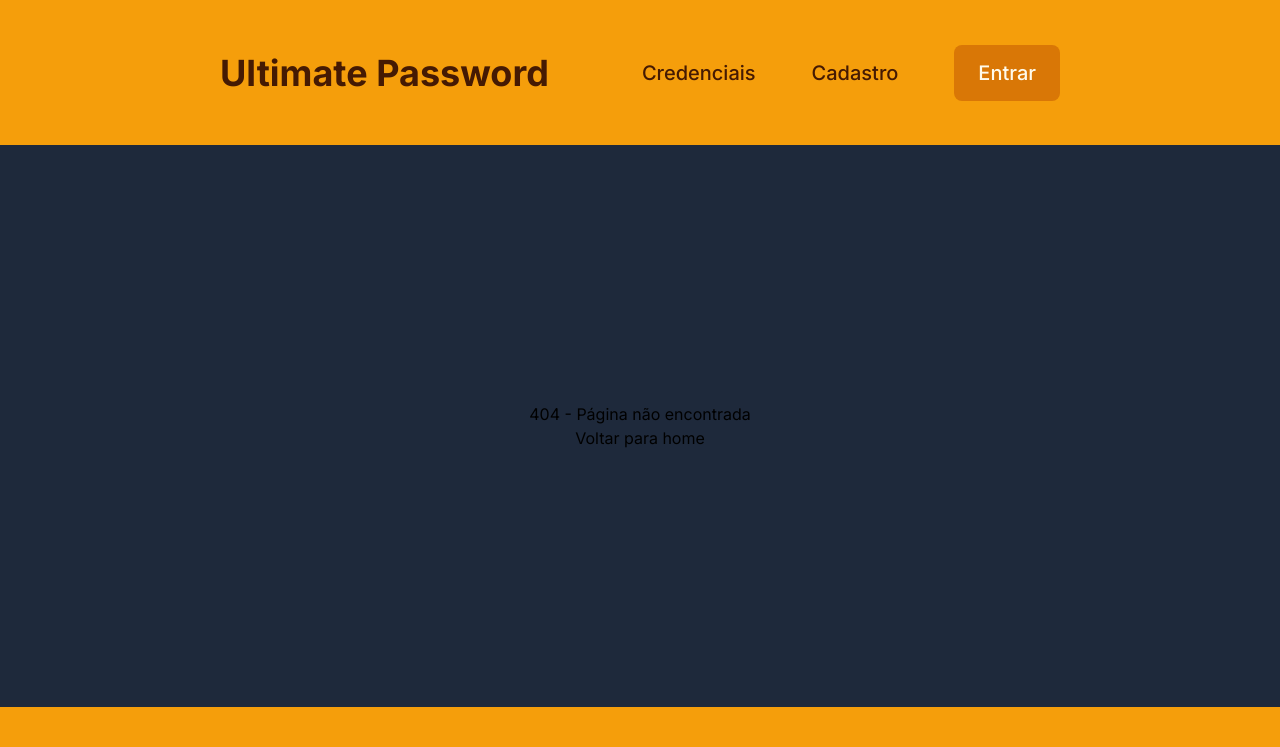
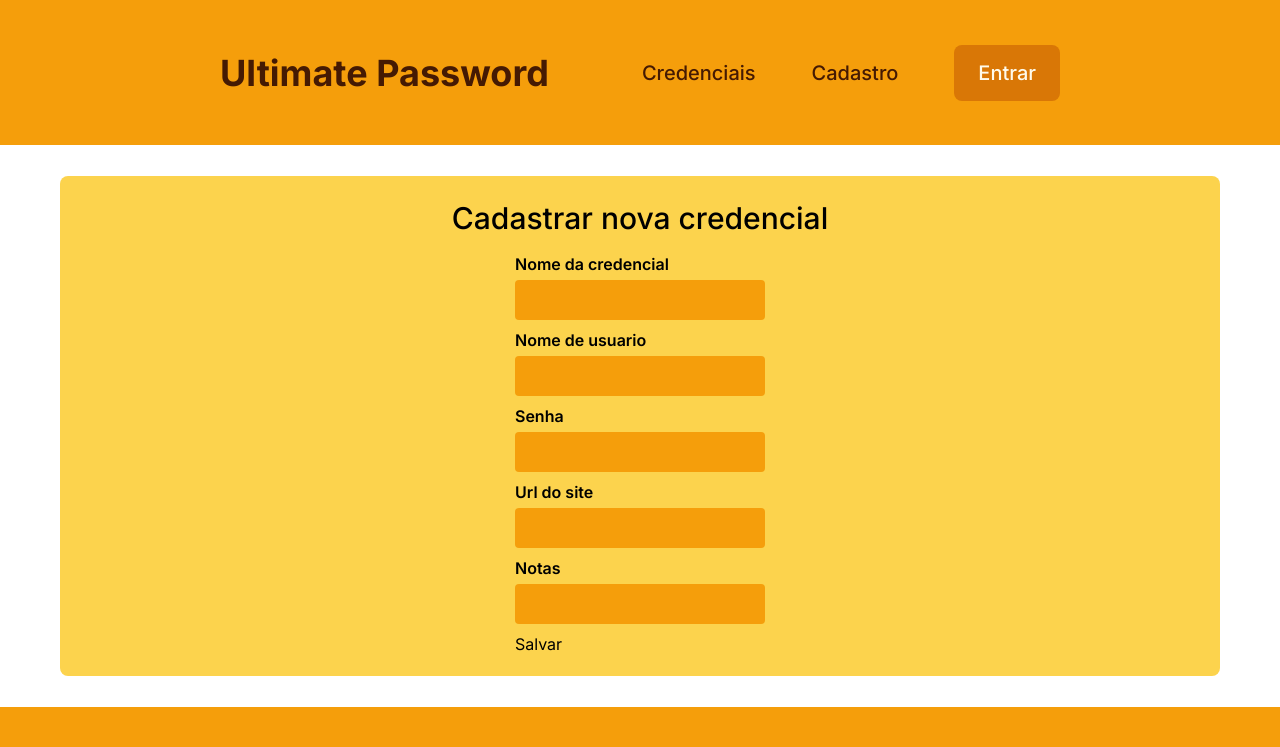
Before and after one commit to flaviozorzetto/ultimate-password-front, a Next.js app: page /credencial/new in a window 1280 px wide. Before the commit this address had no page. Shown: the top 747 px of the page. Built offline with nearby package versions, Linux system fonts and the light colour scheme.

Commit message:
created form data for credenciais

```diff
--- a/next.config.js
+++ b/next.config.js
@@ -1,4 +1,10 @@
 /** @type {import('next').NextConfig} */
-const nextConfig = {}
+const nextConfig = {};
 
-module.exports = nextConfig
+module.exports = nextConfig;
+
+module.exports = {
+	experimental: {
+		serverActions: true,
+	},
+};
--- /dev/null
+++ b/src/app/actions/credencial.js
@@ -0,0 +1,25 @@
+'use server';
+
+import { revalidatePath } from 'next/cache';
+
+export async function create(formData) {
+	const url = 'http://localhost:8080/ultimatepassword/credencial';
+	const formDataFromEntries = Object.fromEntries(formData);
+	Object.assign(formDataFromEntries, { conta: { id: 1 } });
+	const options = {
+		method: 'POST',
+		body: JSON.stringify(formDataFromEntries),
+		headers: {
+			'Content-Type': 'application/json',
+		},
+	};
+
+	const resp = await fetch(url, options);
+	if (resp.status !== 201) {
+		const json = await resp.json();
+		return { error: 'Erro ao cadastrar' + json.message };
+	}
+
+	revalidatePath('/credencial');
+	return { ok: 'Credencial cadastrada com sucesso' };
+}
--- /dev/null
+++ b/src/app/credencial/new/page.js
@@ -0,0 +1,39 @@
+'use client';
+
+import { create } from '@/app/actions/credencial';
+import TextInput from '@/components/TextInput';
+import { redirect } from 'next/navigation';
+
+export default function formCredencial() {
+	async function submitHandler(formData) {
+		const res = await create(formData);
+		console.log(res);
+		redirect('/credencial');
+	}
+
+	return (
+		<div className="flex justify-center items-center h-full">
+			<div className="bg-amber-300 p-6 max-w-[1160px] h-[500px] w-full rounded-lg flex flex-col items-center gap-2">
+				<h2 className="font-medium text-3xl">Cadastrar nova credencial</h2>
+				<form action={submitHandler}>
+					<TextInput
+						name="nome_credencial"
+						id="nome_credencial"
+						label="Nome da credencial"
+						required={true}
+					/>
+					<TextInput
+						name="nome_usuario"
+						id="nome_usuario"
+						label="Nome de usuario"
+						required={true}
+					/>
+					<TextInput name="senha" id="senha" label="Senha" required={true} />
+					<TextInput name="url" id="url" label="Url do site" required={true} />
+					<TextInput name="notas" id="notas" label="Notas" />
+					<button type="submit">Salvar</button>
+				</form>
+			</div>
+		</div>
+	);
+}
--- a/src/app/credencial/page.js
+++ b/src/app/credencial/page.js
@@ -1,11 +1,15 @@
 import { PlusIcon, MagnifyingGlassIcon } from '@heroicons/react/24/outline';
 import DataRow from './DataRow';
+import Link from 'next/link';
 
 async function getCredencials() {
-	return await fetch('http://localhost:8080/ultimatepassword/credencial', {
-		next: { revalidate: 0 },
-		method: 'GET',
-	}).then(res => res.json());
+	return await fetch(
+		'http://localhost:8080/ultimatepassword/credencial?page=0&size=200',
+		{
+			next: { revalidate: 0 },
+			method: 'GET',
+		}
+	).then(res => res.json());
 }
 
 export default async function Page() {
@@ -19,7 +23,11 @@ export default async function Page() {
 				<div className="flex justify-between">
 					<h2 className="font-medium text-3xl">Minhas Credenciais</h2>
 					<div className="flex gap-x-4 justify-center items-center">
-						<PlusIcon className="h-7 w-7 stroke-2" />
+						<button>
+							<Link href={'credencial/new'}>
+								<PlusIcon className="h-7 w-7 stroke-2" />
+							</Link>
+						</button>
 						<MagnifyingGlassIcon className="h-7 w-7 stroke-2" />
 					</div>
 				</div>
--- a/src/components/Header.js
+++ b/src/components/Header.js
@@ -9,10 +9,10 @@ export default function Header() {
 			<nav>
 				<ul className="flex gap-x-14 font-medium text-xl">
 					<li>
-						<Link href="credencial">Credenciais</Link>
+						<Link href="/credencial">Credenciais</Link>
 					</li>
 					<li>
-						<Link href="cadastro">Cadastro</Link>
+						<Link href="/cadastro">Cadastro</Link>
 					</li>
 					<li>
 						<Link
--- /dev/null
+++ b/src/components/TextInput.js
@@ -0,0 +1,15 @@
+export default function TextInput({ label, id, ...props }) {
+	return (
+		<div className="flex flex-col gap-1 my-2">
+			<label className="font-semibold" htmlFor={id}>
+				{label}
+			</label>
+			<input
+				type="text"
+				{...props}
+				id={id}
+				className="bg-amber-500 rounded p-2 outline-none focus:ring-black focus:ring-1"
+			/>
+		</div>
+	);
+}
```
